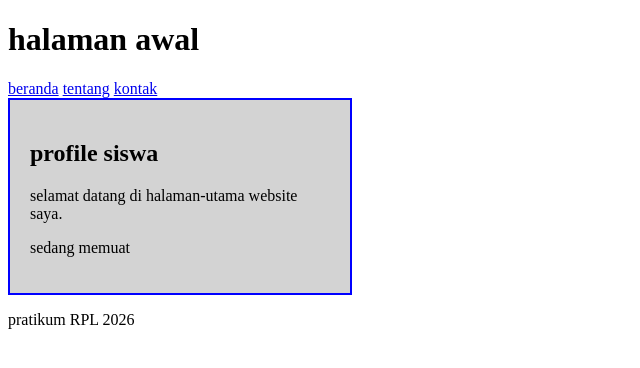
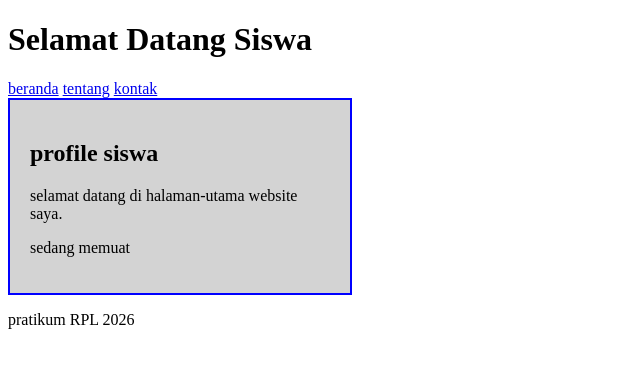
Before and after one commit to inggritanindya-star/praktikum-kolaborasi, a plain HTML site: page index.html in a window 1280 px wide. Shown: the whole page, without its empty margins (0-640 px from the left). Drawn offline with Linux system fonts and the light colour scheme.

Commit message:
perbaiki getElementById

```diff
--- a/index.html
+++ b/index.html
@@ -9,7 +9,7 @@
 <body>
 
      <header>
-        <h1 id="Judulutama">halaman awal</h1>
+        <h1 id="judulUtama">halaman awal</h1>
      </header>
 
      <nav>
@@ -35,7 +35,7 @@
     </footer>
 
     <script>
-        document.getElementByld("judulUtama").innerText= "selamat datang siswa";
+        document.getElementById("judulUtama").textContent = "Selamat Datang Siswa";
 
         document.getElementByld("pesanStatus").innerText="data berhasil disimpan";
        </script>
```
